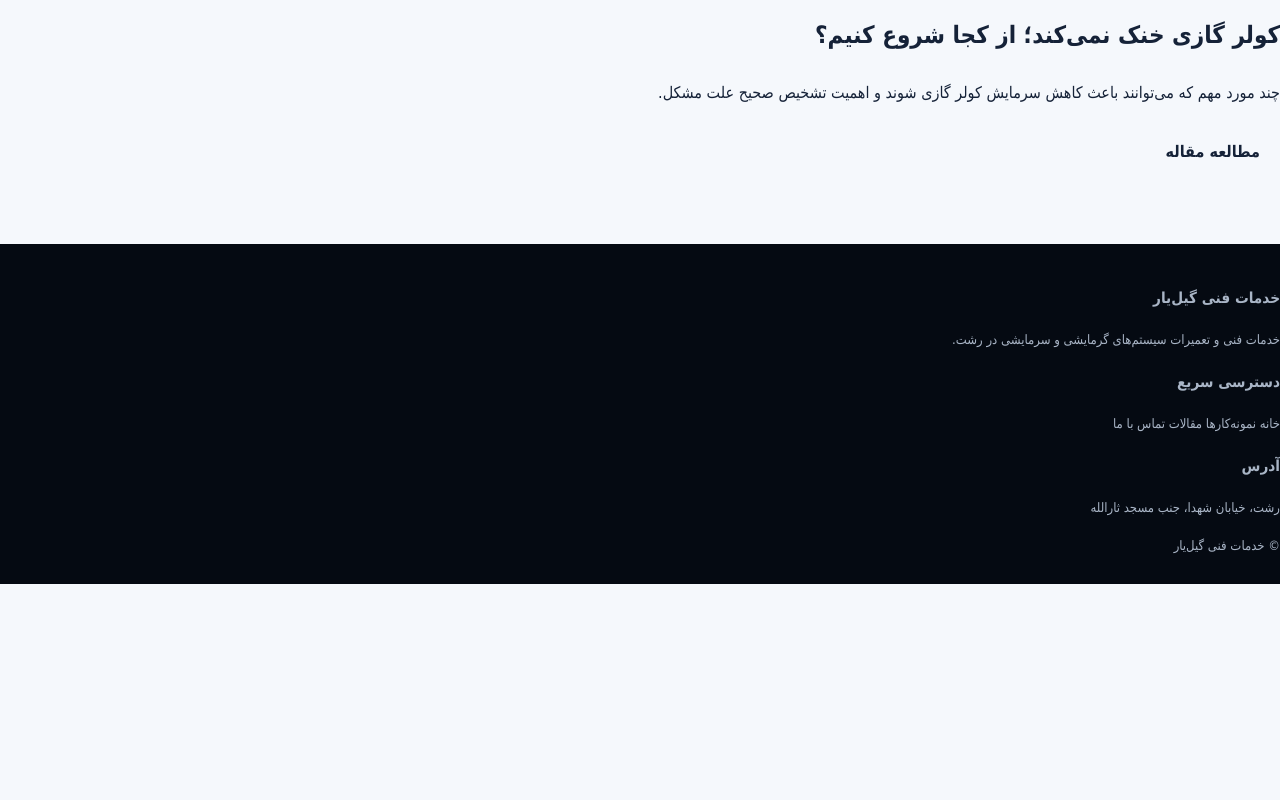
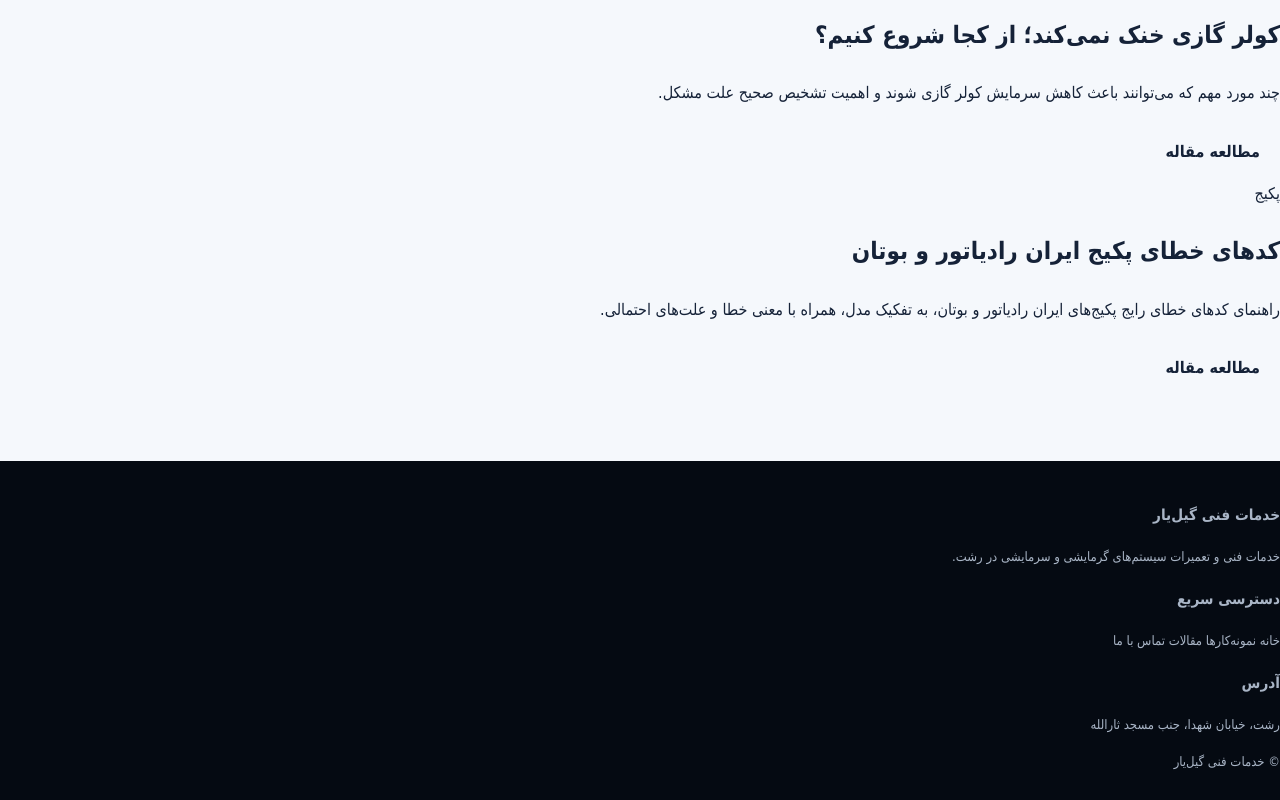
Before and after one commit to gilyarrasht/Gilyar_site, a plain HTML site: page articles/index.html in a window 1280 px wide. Shown: the part 917-1717 px from the top of the page. Before the commit the page ends 1501 px from the top, so only its background shows below. Drawn offline with Linux system fonts and the light colour scheme.

Commit message:
Update index.html

```diff
--- a/articles/index.html
+++ b/articles/index.html
@@ -124,7 +124,24 @@
           </a>
 
         </article>
+<article class="article-card">
 
+  <span class="article-category">پکیج</span>
+
+  <h2>
+    کدهای خطای پکیج ایران رادیاتور و بوتان
+  </h2>
+
+  <p>
+    راهنمای کدهای خطای رایج پکیج‌های ایران رادیاتور و بوتان،
+    به تفکیک مدل، همراه با معنی خطا و علت‌های احتمالی.
+  </p>
+
+  <a href="package-error-codes.html" class="btn">
+    مطالعه مقاله
+  </a>
+
+</article>
       </div>
 
     </div>
```
